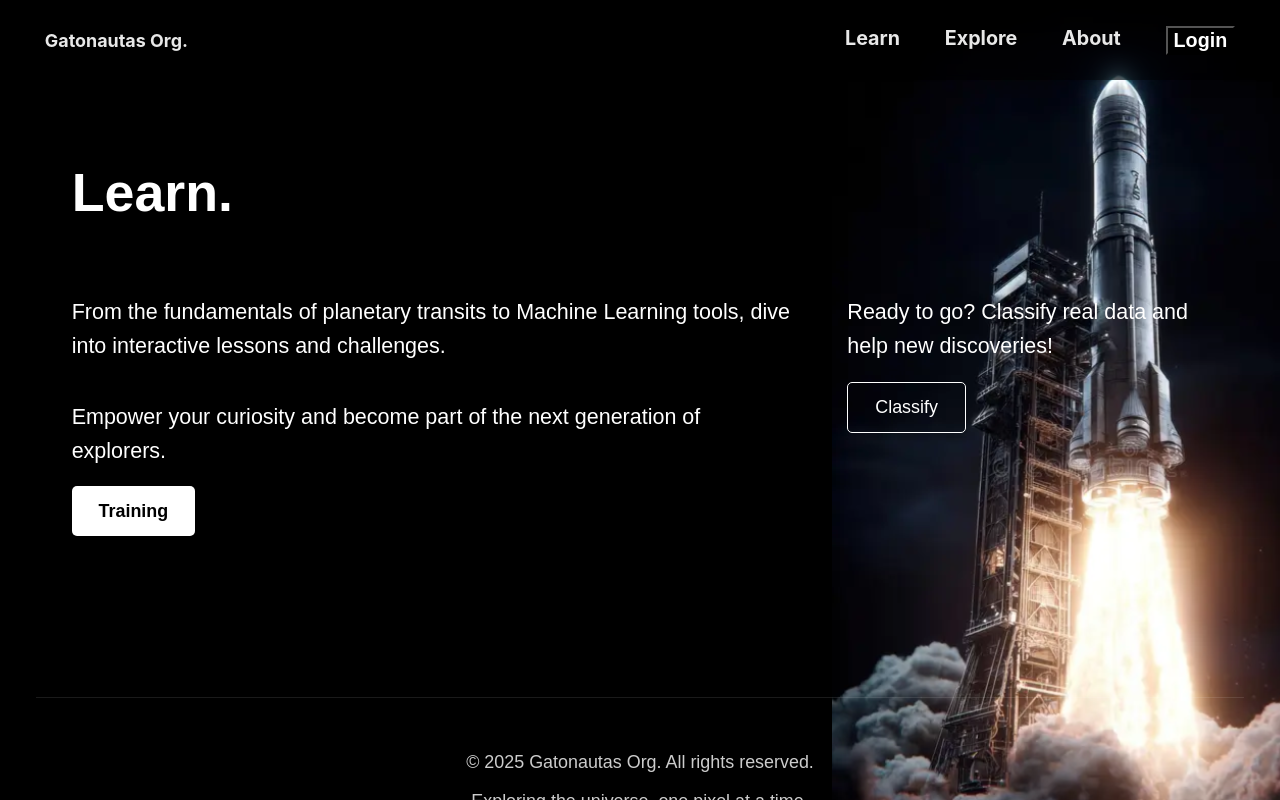
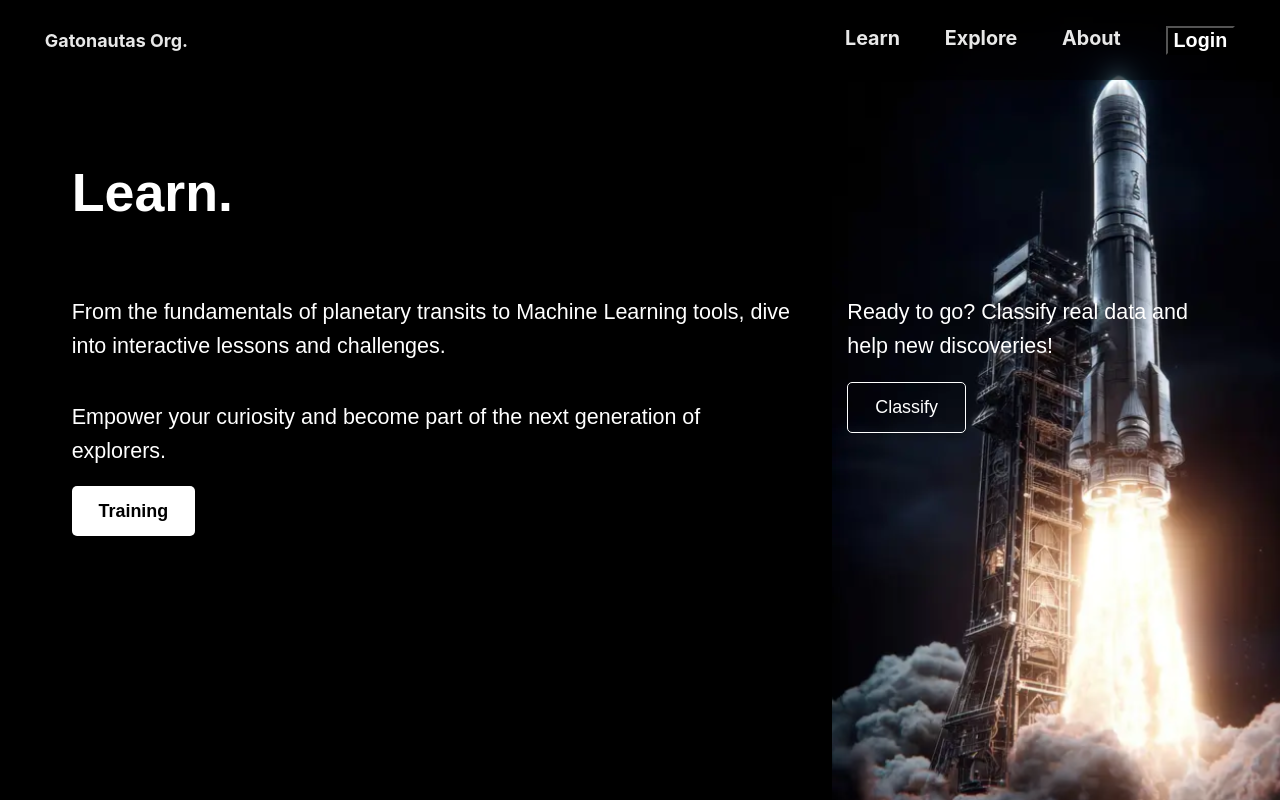
Before and after one commit to Mykaell-Max/Gatonautas, a React (Vite) app in the folder web/front-end/: page /Learn in a window 1280 px wide. Built offline with nearby package versions, Linux system fonts and the light colour scheme.

Commit message:
Tirei footer

```diff
--- a/web/front-end/src/pages/Learn/Learn.css
+++ b/web/front-end/src/pages/Learn/Learn.css
@@ -6,7 +6,8 @@
   font-family: Arial, Helvetica, sans-serif;
   position: fixed;
   inset: 0;
-  overflow-y: auto;
+  /* Removido: overflow-y: auto; */
+  overflow: hidden; /* Evita qualquer scroll */
 }
 
 .learn-text {
--- a/web/front-end/src/pages/Learn/LearnView.tsx
+++ b/web/front-end/src/pages/Learn/LearnView.tsx
@@ -45,11 +45,7 @@ const LearnView: React.FC = () => {
         </div>
       </div>
 
-      {/* Footer */}
-      <footer className="learn-footer">
-        <p>© 2025 Gatonautas Org. All rights reserved.</p>
-        <p>Exploring the universe, one pixel at a time.</p>
-      </footer>
+
     </div>
   );
 };
```
